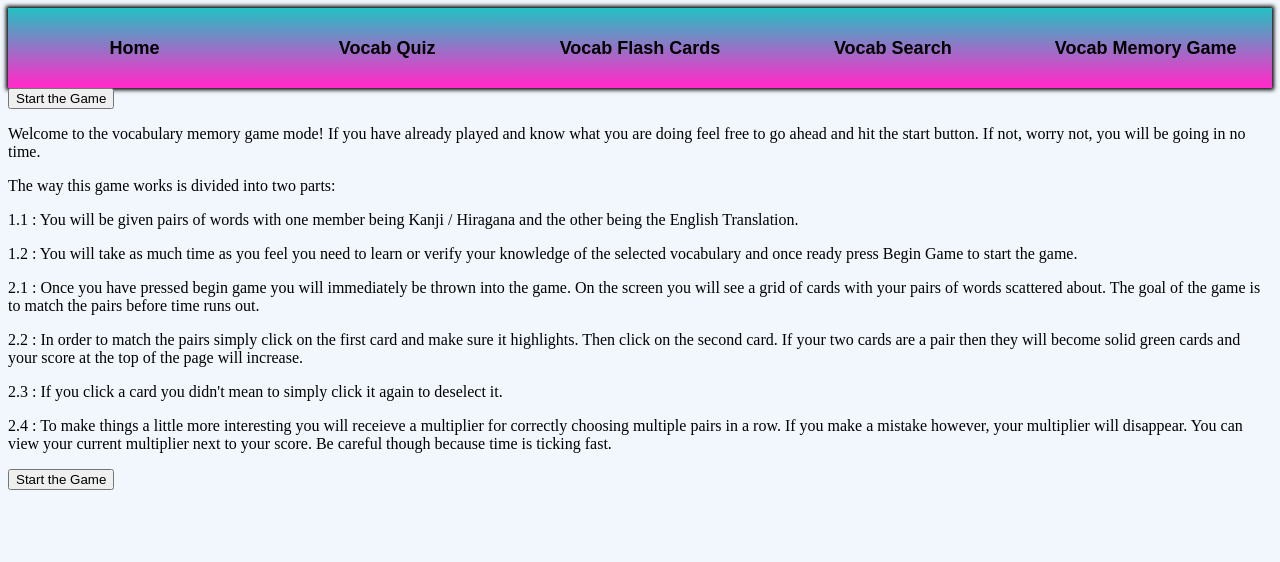
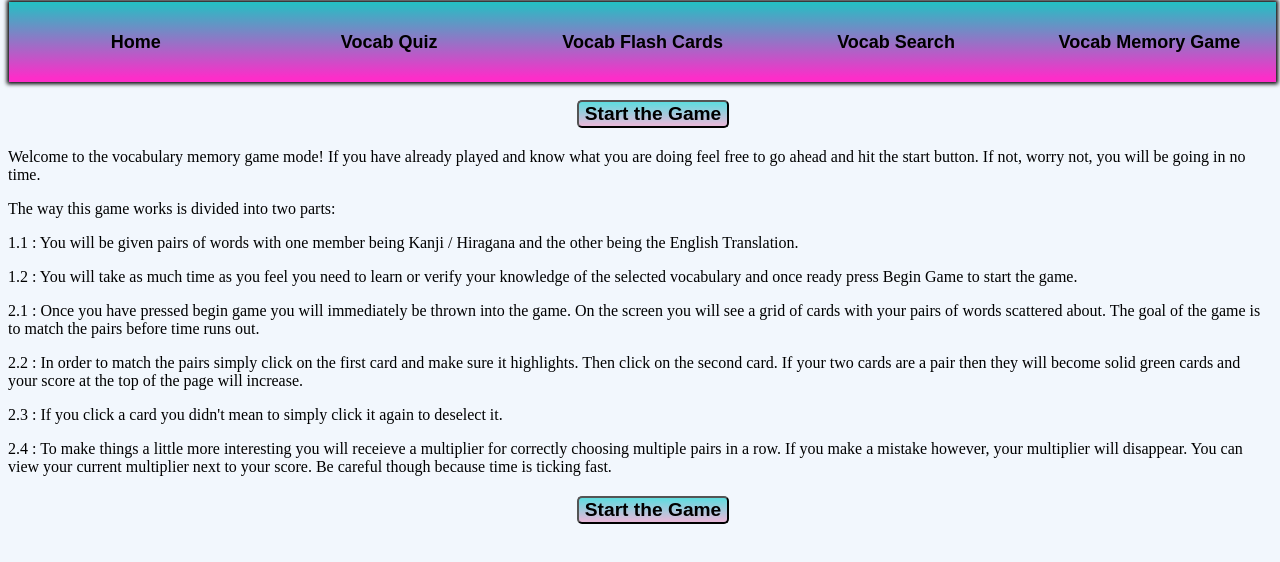
Before and after one commit to nitrogendragon/KanpekiStudy, a React (Create React App) app in the folder ksreact/: page /VocabMemoryGame in a window 1280 px wide. Shown: the top 562 px of the page. Built offline with nearby package versions, Linux system fonts and the light colour scheme.

Commit message:
Stlying, Styling, Styling

```diff
--- a/ksreact/src/Components/General/Timer.js
+++ b/ksreact/src/Components/General/Timer.js
@@ -1,9 +1,9 @@
 import React from 'react'
-
+import '../../styles/General/timer.css'
 export default function Timer(props) {
 
     return (
-        <div>
+        <div className="count-down">
             <p>Time left: {props.timeRemaining}</p>
         </div>
     )
--- a/ksreact/src/Components/Navigation/Navigation.js
+++ b/ksreact/src/Components/Navigation/Navigation.js
@@ -5,6 +5,7 @@ import '../../styles/Navigation/nav.css'
 export default function Navigation(props) {
 
     return (
+    <div>
         <div className='header-nav'>
             <NavButton history = {props.history} address = '/Home' buttonText = "Home" />
             <NavButton history = {props.history} address = '/VocabQuiz' buttonText = "Vocab Quiz" />
@@ -12,5 +13,7 @@ export default function Navigation(props) {
             <NavButton history = {props.history} address = '/VocabSearch' buttonText = "Vocab Search " />
             <NavButton history = {props.history} address = '/VocabMemoryGame' buttonText = "Vocab Memory Game " />
         </div>
+        <div className="nav-margin-bottom"></div>
+    </div>
     )
 }
--- a/ksreact/src/Components/Vocab/VocabMemoryGame/VocabMemoryGameGuide.js
+++ b/ksreact/src/Components/Vocab/VocabMemoryGame/VocabMemoryGameGuide.js
@@ -1,5 +1,5 @@
 import React from 'react'
-
+import '../../../styles/Vocab/VocabMemoryGame/VocabMemoryGame.css'
 export default function VocabMemoryGameGuide(props) {
 
 
@@ -7,7 +7,7 @@ export default function VocabMemoryGameGuide(props) {
     {
         return (
             <div>
-                <button onClick={props.start}>Start the Game</button>
+                <button className = "route-button" onClick={props.start}>Start the Game</button>
 
                 <p>Welcome to the vocabulary memory game mode! If you have already played and know
                     what you are doing feel free to go ahead and hit the start button. If not, worry not, you
@@ -35,7 +35,7 @@ export default function VocabMemoryGameGuide(props) {
                     multiplier will disappear. You can view your current multiplier next to your score.
                     Be careful though because time is ticking fast.
                 </p>
-                <button onClick={props.start}>Start the Game</button>
+                <button className = "route-button" onClick={props.start}>Start the Game</button>
             </div>
         )
     }
--- a/ksreact/src/Components/Vocab/VocabMemoryGame/VocabMemoryGamePractice.js
+++ b/ksreact/src/Components/Vocab/VocabMemoryGame/VocabMemoryGamePractice.js
@@ -1,5 +1,6 @@
 import React from 'react'
 import Timer from '../../General/Timer'
+import '../../../styles/Vocab/VocabMemoryGame/VocabMemoryGame.css'
 import VocabMemoryGamePracticeCards from './VocabMemoryGamePracticeCards'
 export default function VocabMemoryGamePractice(props) {
 
@@ -7,10 +8,9 @@ export default function VocabMemoryGamePractice(props) {
     {
         return (
             <div>
-                <Timer timeRemaining = {props.timeLeft} />
+                <Timer className= "count-down"timeRemaining = {props.timeLeft} />
                 {/* <button onClick = {props.toggle}>Start CountDown</button> */}
-                <button onClick = {props.reset}>Reset CountDown</button>
-                <p>TimerActive is currently {props.timerActive.toString()}</p>
+                <button className = "route-button" onClick = {props.reset}>Reset CountDown</button>
                 <VocabMemoryGamePracticeCards
                     genNumbers = {true}
                     startCountDown = {props.toggle}
@@ -25,7 +25,7 @@ export default function VocabMemoryGamePractice(props) {
                     wordPairsData = {props.wordPairsData}
                     wordPairsLength = {props.wordPairsLength}
                     />
-                <button onClick = {props.toGuide}>Return to Guide</button>
+                <button className = "route-button" onClick = {props.toGuide}>Return to Guide</button>
 
             </div>
         )
--- a/ksreact/src/styles/General/timer.css
+++ b/ksreact/src/styles/General/timer.css
@@ -0,0 +1,15 @@
+.count-down{
+    display:flex;
+    justify-content: center;
+    align-items: center;
+    text-align: center;
+    font-size: larger;
+    font-weight: bolder;
+    color: silver;
+
+}
+
+.count-down p{
+    width: 120px;
+    text-align:start;
+}
--- a/ksreact/src/styles/Navigation/nav.css
+++ b/ksreact/src/styles/Navigation/nav.css
@@ -16,12 +16,19 @@
     display:grid;
     grid-template-columns: minmax(auto,20%) repeat(4, minmax(auto, 20%));
     align-items: center;
-    width:100%;
+    width:99%;
     min-height:80px;
     background-color:#b6d4f8;
+    box-shadow: 0px 0px 4px 2px ;
+    position:fixed;
+    top:2px;
+    margin-left:1px;
 
-    box-shadow: 0px 0px 4px 2px ;
   }
+
+.nav-margin-bottom{
+    margin-bottom:100px;
+}
 .nav-button:hover,
 .nav-button:focus{
     color:white;
--- a/ksreact/src/styles/Vocab/VocabMemoryGame/VocabMemoryGame.css
+++ b/ksreact/src/styles/Vocab/VocabMemoryGame/VocabMemoryGame.css
@@ -1,6 +1,6 @@
 .practice-card{
     display: grid;
-    grid-template-columns: repeat(3, 25%);
+    grid-template-columns: repeat(3, 15%);
     align-items: center;
     justify-content: center;
     text-align: center;
@@ -14,3 +14,36 @@
     font-size: 20px;
     height: 100%;
 }
+
+.count-down{
+    display:flex;
+    justify-content: center;
+    align-items: center;
+    text-align: center;
+    font-size: larger;
+    font-weight: bolder;
+    color: silver;
+}
+
+.route-button{
+    display:flex;
+    justify-content: center;
+    align-items: center;
+    text-align: center;
+    font-size: larger;
+    font-weight: bolder;
+
+    border-radius:5px;
+    margin-left: 45%;
+    margin-top:20px;
+    margin-bottom: 20px;
+    background: linear-gradient(0deg, rgb(228, 185, 217) 05%, rgb(93, 220, 223) 100%);
+    transition: height 600ms,box-shadow 600ms, color 300ms;
+}
+
+.route-button:hover,
+.route-button:focus {
+    color: black;
+    box-shadow: 0px 0px 10px 10px rgba(34,193,195,1);
+
+}
```
Lines whose indentation alone changed are shown as unchanged.
